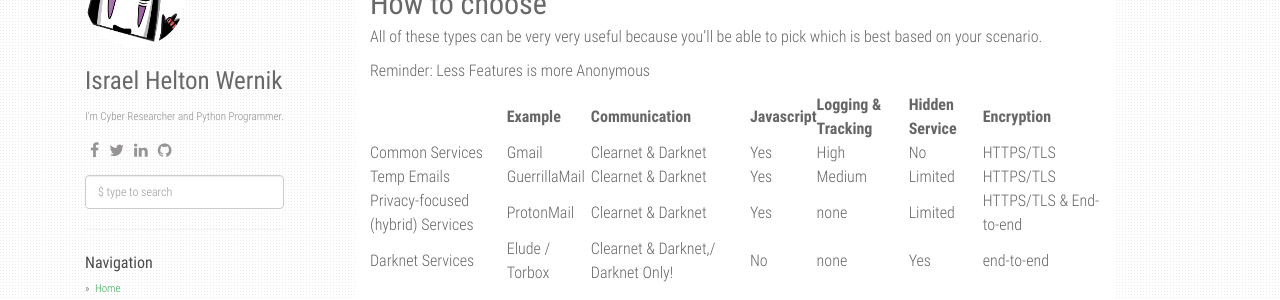
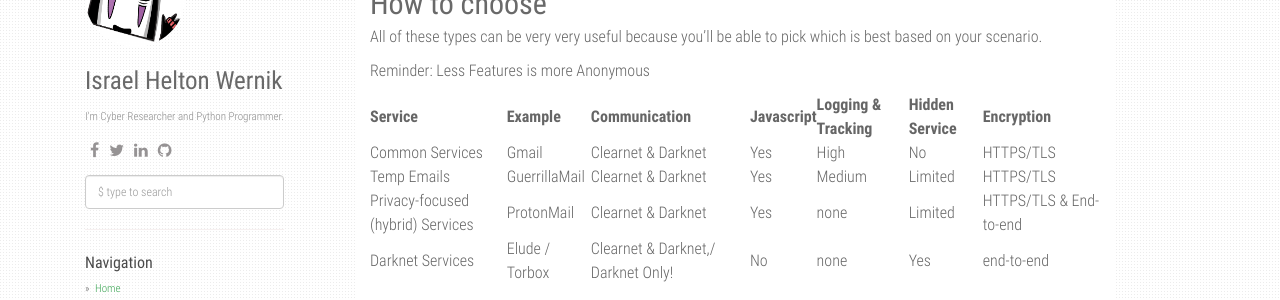
Before and after one commit to heltonWernik/heltonWernik.github.io, a Jekyll site: the page built from _posts/2019-10-16-Communicating-Privately-&-Anonymously.md, in a window 1280 px wide and 900 px high, scrolled down 2442 px. Shown: the part 153-453 px from the top of the window. Built offline with Jekyll 4.4.1, drawn with Linux system fonts in a browser that asks for light colours; comment, search, counter and statistics services are not loaded.

Commit message:
fix table

```diff
--- a/_posts/2019-10-16-Communicating-Privately-&-Anonymously.md
+++ b/_posts/2019-10-16-Communicating-Privately-&-Anonymously.md
@@ -123,12 +123,12 @@
 
 Reminder: Less Features is more Anonymous
 
-| | Example | Communication | Javascript | Logging & Tracking | Hidden Service | Encryption |
+| Service                           | Example        | Communication                       | Javascript | Logging & Tracking | Hidden Service | Encryption             |
 |-----------------------------------|----------------|-------------------------------------|------------|--------------------|----------------|------------------------|
-| Common Services | Gmail | Clearnet & Darknet | Yes | High | No | HTTPS/TLS |
-| Temp Emails | GuerrillaMail | Clearnet & Darknet | Yes | Medium | Limited | HTTPS/TLS |
-| Privacy-focused (hybrid) Services | ProtonMail | Clearnet & Darknet | Yes | none | Limited | HTTPS/TLS & End-to-end |
-| Darknet Services | Elude / Torbox | Clearnet & Darknet,/ Darknet Only! | No | none | Yes | end-to-end |
+| Common Services                   | Gmail          | Clearnet & Darknet                  | Yes        | High               | No             | HTTPS/TLS              |
+| Temp Emails                       | GuerrillaMail  | Clearnet & Darknet                  | Yes        | Medium             | Limited        | HTTPS/TLS              |
+| Privacy-focused (hybrid) Services | ProtonMail     | Clearnet & Darknet                  | Yes        | none               | Limited        | HTTPS/TLS & End-to-end |
+| Darknet Services                  | Elude / Torbox | Clearnet & Darknet,/  Darknet Only! | No         | none               | Yes            | end-to-end             |
 
 # Instant Messaging
 OK so now that we know how to use e-mails to communicate on the darknet privately and anonymously the other method of communication that you might want to use is instant messaging.
```
